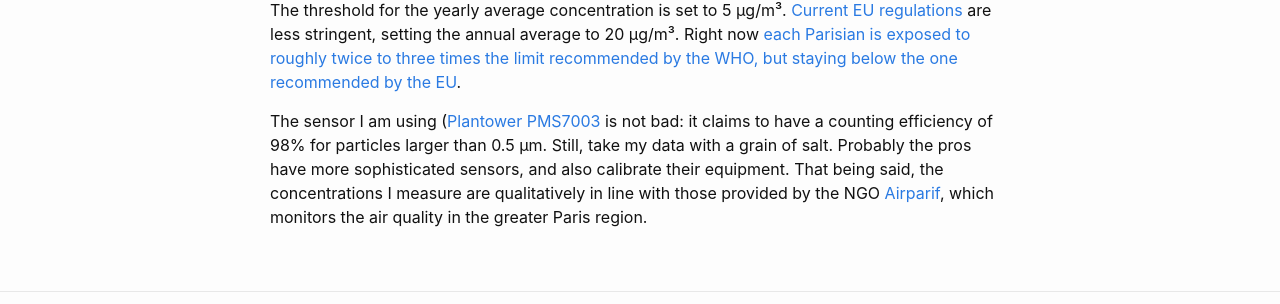
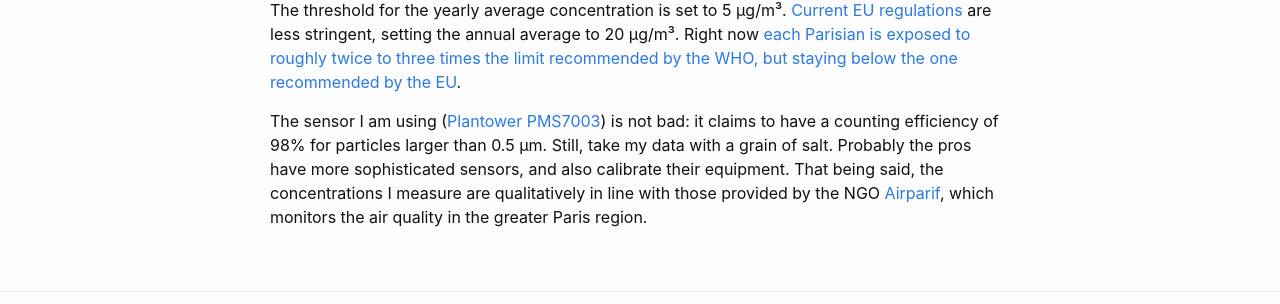
Before and after one commit to kilianmuller/kilianmuller.github.io, a Jekyll site: the page built from _posts/2023-12-30-Air-Quality-On-My-Street-Corner.md, in a window 1280 px wide. Shown: the part 518-822 px from the top of the page. Built offline with Jekyll 4.4.1, drawn with Linux system fonts in a browser that asks for light colours; nearby versions of some CDN libraries; a script that is not in the unit is left out; part of the change alters nothing that is shown.

Commit message:
Fix a link, add a bracket.

```diff
--- a/_posts/2023-12-30-Air-Quality-On-My-Street-Corner.md
+++ b/_posts/2023-12-30-Air-Quality-On-My-Street-Corner.md
@@ -5,7 +5,7 @@ categories: misc
 published: true
 ---
 
-Air quality is [massively improving in Paris](/_posts/2023-04-20-PM25-pollution-Paris-2007-to-2021.md), where I live. But Paris is big, and I am only breathing right where I am. What is the situation on my street corner?
+Air quality is [massively improving in Paris](/misc/2023/12/30/Air-Quality-On-My-Street-Corner.html), where I live. But Paris is big, and I am only breathing right where I am. What is the situation on my street corner?
 
 Without giving too much away, our apartment is on the fourth floor, next to a moderately busy Parisian street corner. There is a traffic light where cars and motorcycles stop and accelerate. People smoke outside the bar downstairs. One of the biggest parks in Paris is only five minutes away.
 
@@ -80,4 +80,4 @@ function getUserColorScheme() {
 
 [The WHO recommends](https://www.who.int/publications/i/item/9789240034228) the PM 2.5 concentration not to exceed 15 μg/m³ over a 24 hour window. The threshold for the yearly average concentration is set to 5 μg/m³. [Current EU regulations](https://environment.ec.europa.eu/topics/air/air-quality/eu-air-quality-standards_en) are less stringent, setting the annual average to 20 μg/m³. Right now [each Parisian is exposed to roughly twice to three times the limit recommended by the WHO, but staying below the one recommended by the EU](https://airparif.asso.fr/surveiller-la-pollution/bilan-et-cartes-annuels-de-pollution).
 
-The sensor I am using ([Plantower PMS7003](PMS7003) is not bad: it claims to have a counting efficiency of 98% for particles larger than 0.5 μm. Still, take my data with a grain of salt. Probably the pros have more sophisticated sensors, and also calibrate their equipment. That being said, the concentrations I measure are qualitatively in line with those provided by the NGO [Airparif](https://airparif.asso.fr), which monitors the air quality in the greater Paris region.
+The sensor I am using ([Plantower PMS7003](PMS7003)) is not bad: it claims to have a counting efficiency of 98% for particles larger than 0.5 μm. Still, take my data with a grain of salt. Probably the pros have more sophisticated sensors, and also calibrate their equipment. That being said, the concentrations I measure are qualitatively in line with those provided by the NGO [Airparif](https://airparif.asso.fr), which monitors the air quality in the greater Paris region.
```
